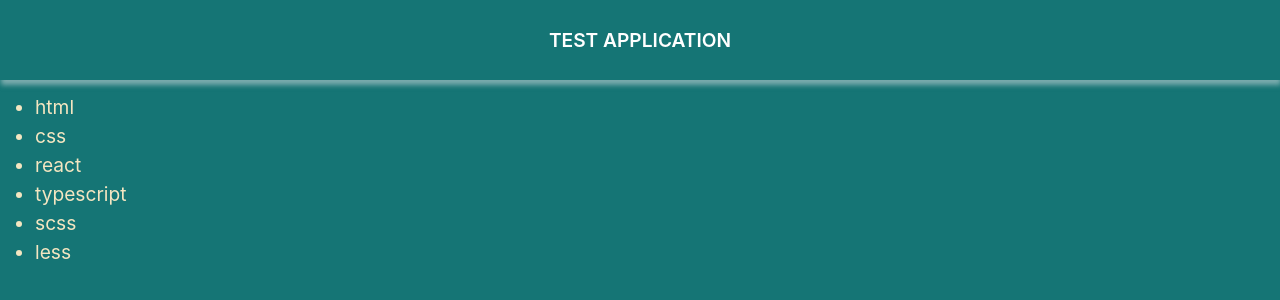
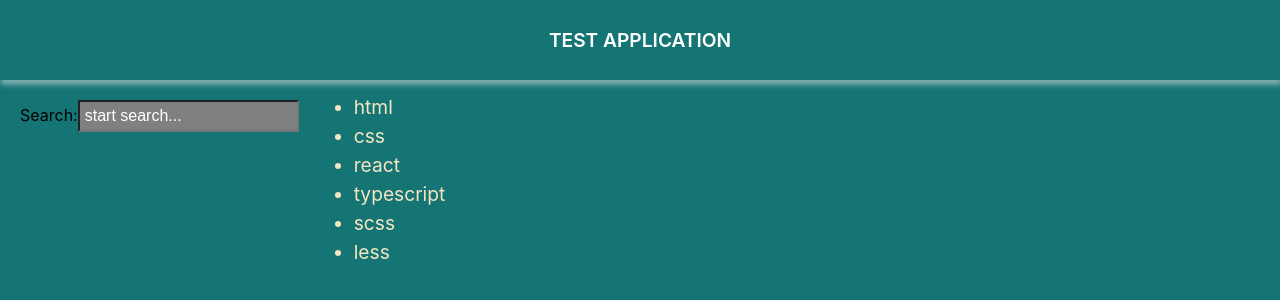
Before and after one commit to Aluminaze/test-jest-app, a React (Create React App) app: page / in a window 1280 px wide. Shown: the top 300 px of the page. Built offline with nearby package versions, Linux system fonts and the light colour scheme.

Commit message:
use Search component

```diff
--- a/src/components/App/App.tsx
+++ b/src/components/App/App.tsx
@@ -1,13 +1,19 @@
-import React from "react";
+import React, { useState } from "react";
 import classes from "./App.module.css";
 import List from "components/List";
 import { listData } from "TestData/ListData";
+import Search from "components/Search";
 
 function App() {
+  const [value, setValue] = useState<string>("");
+  const onChangeSearch = (e: React.ChangeEvent<HTMLInputElement>) =>
+    setValue(e.target.value);
+
   return (
     <div className={classes.app}>
       <header className={classes.header}>Test Application</header>
       <div className={classes.content}>
+        <Search value={value} onChange={onChangeSearch} />
         <List items={listData} />
       </div>
     </div>
```
